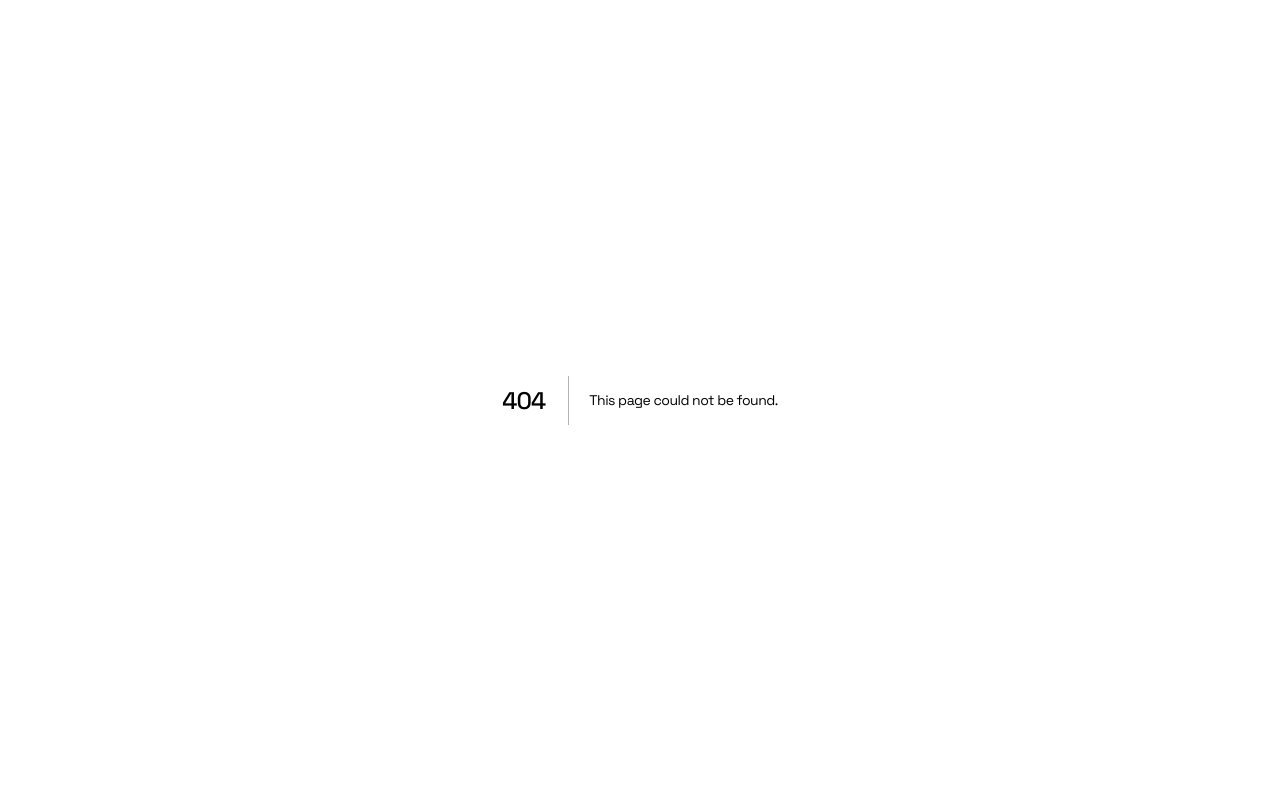
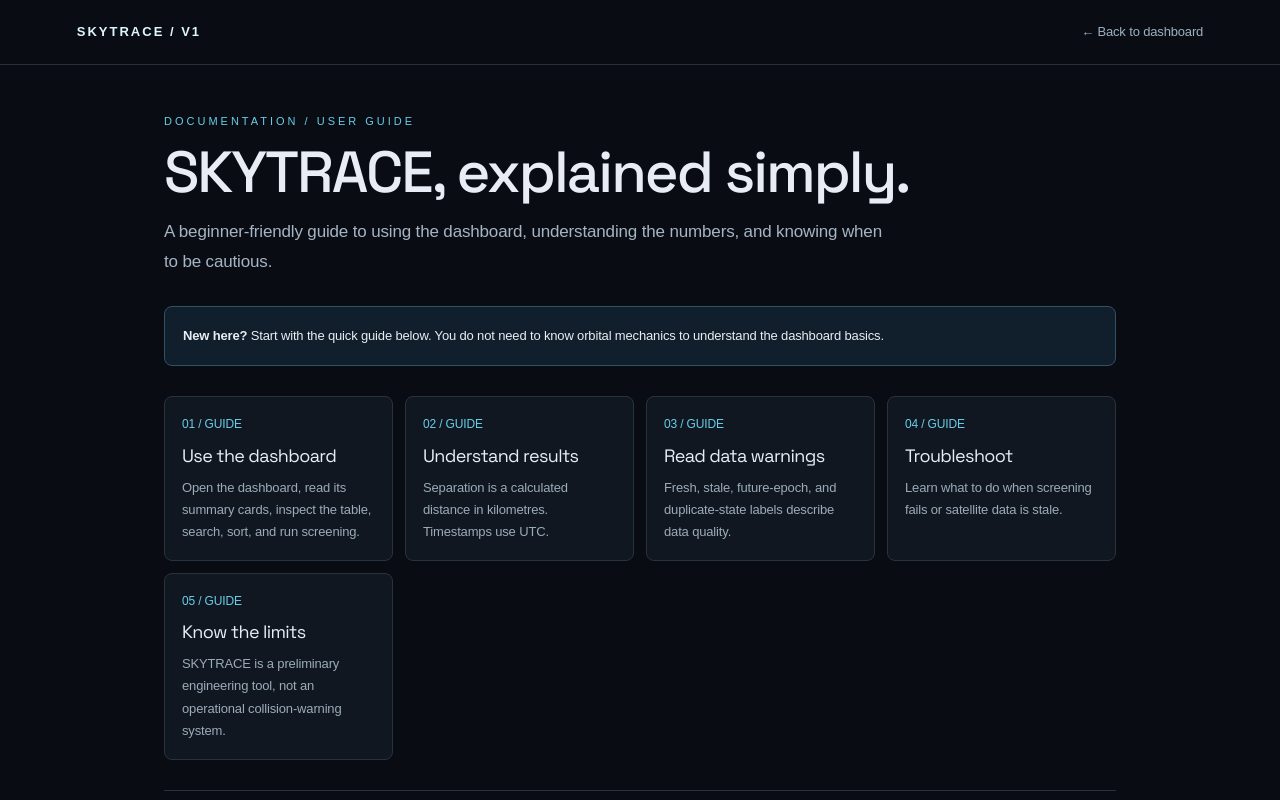
Before and after one commit to HeamakeshBajina/skytrace, a Next.js app in the folder web/: page /guide in a window 1280 px wide. Before the commit this address had no page. Shown: the top 800 px of the page. Built offline with nearby package versions, Linux system fonts and the light colour scheme.

Commit message:
Add SKYTRACE user guide

```diff
--- /dev/null
+++ b/web/src/app/guide/page.tsx
@@ -0,0 +1,37 @@
+import Link from "next/link";
+
+const sections = [
+  ["01", "Use the dashboard", "Open the dashboard, read its summary cards, inspect the table, search, sort, and run screening."],
+  ["02", "Understand results", "Separation is a calculated distance in kilometres. Timestamps use UTC."],
+  ["03", "Read data warnings", "Fresh, stale, future-epoch, and duplicate-state labels describe data quality."],
+  ["04", "Troubleshoot", "Learn what to do when screening fails or satellite data is stale."],
+  ["05", "Know the limits", "SKYTRACE is a preliminary engineering tool, not an operational collision-warning system."],
+];
+
+export default function GuidePage() {
+  return (
+    <main style={{minHeight:"100vh",background:"#090d13",color:"#e8edf5",fontFamily:"Arial,sans-serif"}}>
+      <header style={{padding:"22px 6%",borderBottom:"1px solid #25303c",display:"flex",justifyContent:"space-between",gap:16,flexWrap:"wrap"}}>
+        <Link href="/" style={{color:"#dff6ff",textDecoration:"none",fontWeight:700,letterSpacing:2}}>SKYTRACE / V1</Link>
+        <Link href="/" style={{color:"#9cb0c2",textDecoration:"none"}}>← Back to dashboard</Link>
+      </header>
+      <div style={{maxWidth:1000,margin:"0 auto",padding:"48px 24px 80px"}}>
+        <p style={{color:"#69cde9",fontSize:11,letterSpacing:3}}>DOCUMENTATION / USER GUIDE</p>
+        <h1 style={{fontSize:"clamp(34px,6vw,58px)",lineHeight:1.1,letterSpacing:-2,margin:"12px 0"}}>SKYTRACE, explained simply.</h1>
+        <p style={{color:"#a6b4c3",fontSize:17,lineHeight:1.8,maxWidth:720}}>A beginner-friendly guide to using the dashboard, understanding the numbers, and knowing when to be cautious.</p>
+        <div style={{margin:"28px 0",padding:18,border:"1px solid #315165",borderRadius:8,background:"#101f2b",lineHeight:1.7}}>
+          <strong>New here?</strong> Start with the quick guide below. You do not need to know orbital mechanics to understand the dashboard basics.
+        </div>
+        <div style={{display:"grid",gridTemplateColumns:"repeat(auto-fit,minmax(220px,1fr))",gap:12,margin:"30px 0"}}>
+          {sections.map(([number,title,description]) => <a key={number} href={`#section-${number}`} style={{padding:17,border:"1px solid #273440",borderRadius:8,background:"#101720",color:"#e8edf5",textDecoration:"none"}}><span style={{color:"#69cde9",fontSize:12}}>{number} / GUIDE</span><h2 style={{fontSize:18,margin:"8px 0"}}>{title}</h2><p style={{fontSize:13,lineHeight:1.7,color:"#9cabb9",margin:0}}>{description}</p></a>)}
+        </div>
+        <section id="section-01" style={{padding:"24px 0",borderTop:"1px solid #273440"}}><h2>01. Use the dashboard</h2><ol style={{lineHeight:2,color:"#b2bfcb"}}><li>Open the Mission overview.</li><li>Read the summary cards.</li><li>Search the results table by name or catalog ID.</li><li>Change the sorting order to inspect the results.</li><li>Select Run screening to request a new response.</li></ol><p style={{color:"#9cabb9",lineHeight:1.8}}>The dashboard currently requests instantaneous screening: it compares calculated positions at one timestamp.</p></section>
+        <section id="section-02" style={{padding:"24px 0",borderTop:"1px solid #273440"}}><h2>02. Understand the results</h2><p style={{color:"#b2bfcb",lineHeight:1.9}}><strong>Separation (km):</strong> calculated distance between two object positions. <strong>Catalog ID:</strong> identifier for an object. <strong>UTC:</strong> a shared global time standard. <strong>SGP4:</strong> the mathematical model used to estimate positions from orbital data.</p></section>
+        <section id="section-03" style={{padding:"24px 0",borderTop:"1px solid #273440"}}><h2>03. Read data warnings</h2><ul style={{color:"#b2bfcb",lineHeight:2}}><li><strong style={{color:"#75dfb2"}}>Fresh:</strong> TLE epoch is within the six-hour reporting threshold.</li><li><strong style={{color:"#f0c477"}}>Stale:</strong> TLE epoch is older than six hours; review the data.</li><li><strong style={{color:"#f28c8c"}}>Future epoch:</strong> epoch is later than the screening reference time.</li><li><strong style={{color:"#c3a2ff"}}>Duplicate state:</strong> matching numerical states; this is not a collision alert.</li></ul><p style={{color:"#9cabb9",lineHeight:1.8}}>Download time and TLE epoch are different. A newly downloaded file can contain older orbital elements.</p></section>
+        <section id="section-04" style={{padding:"24px 0",borderTop:"1px solid #273440"}}><h2>04. Troubleshoot screening</h2><p style={{color:"#b2bfcb",lineHeight:1.9}}>If screening returns HTTP 503, wait briefly and try again. Check the <a href="https://skytrace-api.onrender.com/health" style={{color:"#69cde9"}}>backend health endpoint</a>. If health is OK but screening still fails, the data-refresh or screening path may be unavailable. Do not assume an old result is current. The free backend may sleep while idle, so the first request can take longer.</p><p style={{color:"#b2bfcb",lineHeight:1.9}}>Many stale records mean their TLE epochs are older than the reporting threshold; it does not mean a collision is happening.</p></section>
+        <section id="section-05" style={{padding:"24px 0",borderTop:"1px solid #273440"}}><h2>05. Know the limitations</h2><ul style={{color:"#b2bfcb",lineHeight:2}}><li>Instantaneous screening compares positions at one time.</li><li>Sampled-window calculations can miss a closer approach between sample times.</li><li>TLE age alone does not measure orbital uncertainty.</li><li>SKYTRACE does not calculate collision probability.</li><li>It is not a validated operational collision-warning or collision-avoidance system.</li></ul><div style={{padding:18,border:"1px solid #665333",borderRadius:8,background:"#211b13",color:"#f0d5a5",lineHeight:1.8}}><strong>Use SKYTRACE as an engineering and learning tool.</strong><br/>Do not use it as the sole basis for real spacecraft operations or collision-avoidance decisions.</div></section>
+        <footer style={{paddingTop:24,borderTop:"1px solid #273440",display:"flex",gap:20,flexWrap:"wrap"}}><Link href="/" style={{color:"#69cde9"}}>← Return to dashboard</Link><a href="https://github.com/HeamakeshBajina/skytrace/blob/main/docs/USER_GUIDE.md" style={{color:"#69cde9"}}>Read the Markdown guide on GitHub ↗</a></footer>
+      </div>
+    </main>
+  );
+}
```
Also changed, not shown: 1 other file (tests, documents, lock files or other folders).
